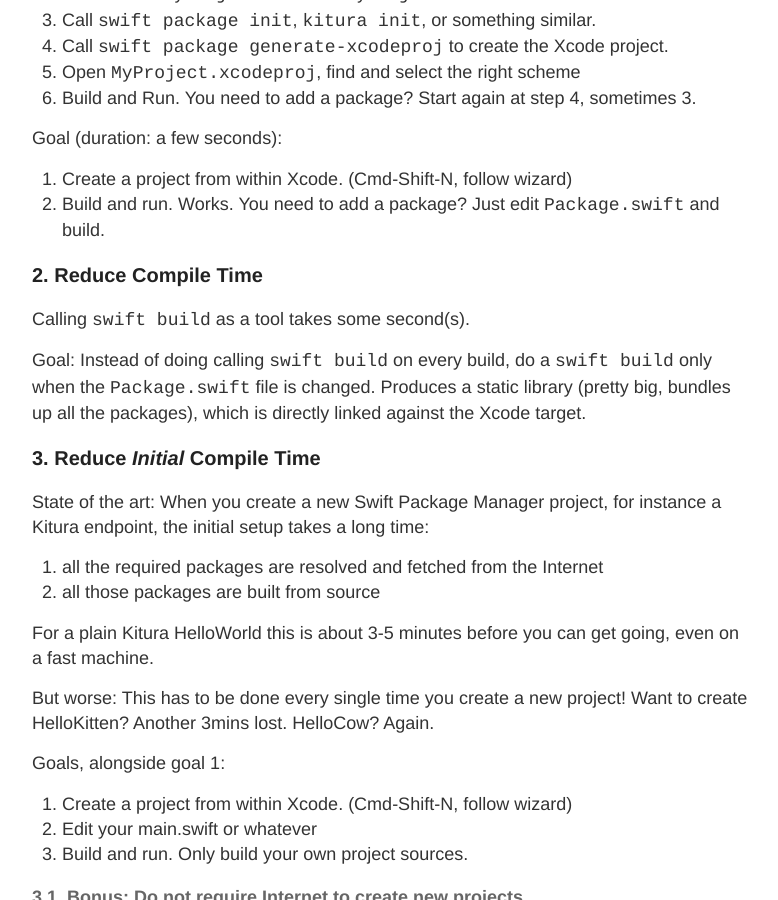
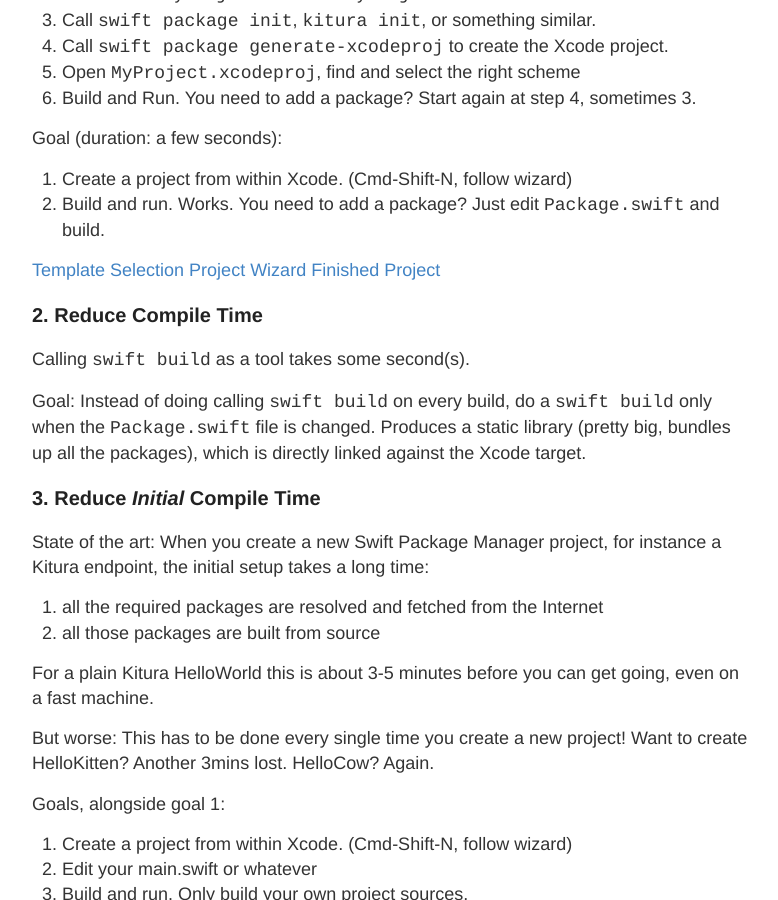
Before and after one commit to SwiftXcode/SwiftXcode.github.io, a Jekyll site: the page built from index.md, in a window 1280 px wide and 900 px high, scrolled down 553 px. Shown: the whole window, without its empty margins (248-1026 px from the left). Built offline with Jekyll 4.4.1, drawn with Linux system fonts in a browser that asks for light colours.

Commit message:
Add pix
...

```diff
--- a/index.md
+++ b/index.md
@@ -43,6 +43,10 @@
 1. Create a project from within Xcode. (Cmd-Shift-N, follow wizard)
 2. Build and run. Works.
 You need to add a package? Just edit `Package.swift` and build.
+
+[Template Selection](images/nio-2-setup/01-type-select.png)
+[Project Wizard](images/nio-2-setup/02-wizard.png)
+[Finished Project](images/nio-2-setup/03-project.png)
 
 ### 2. Reduce Compile Time
 
```
Also changed, not shown: images/nio-2-setup/01-type-select.png (added), images/nio-2-setup/02-wizard.png (added), images/nio-2-setup/03-project.png (added), images/nio-2-setup/04-run.png (added), images/nio-2-setup/05-run-mozilla.png (added).
